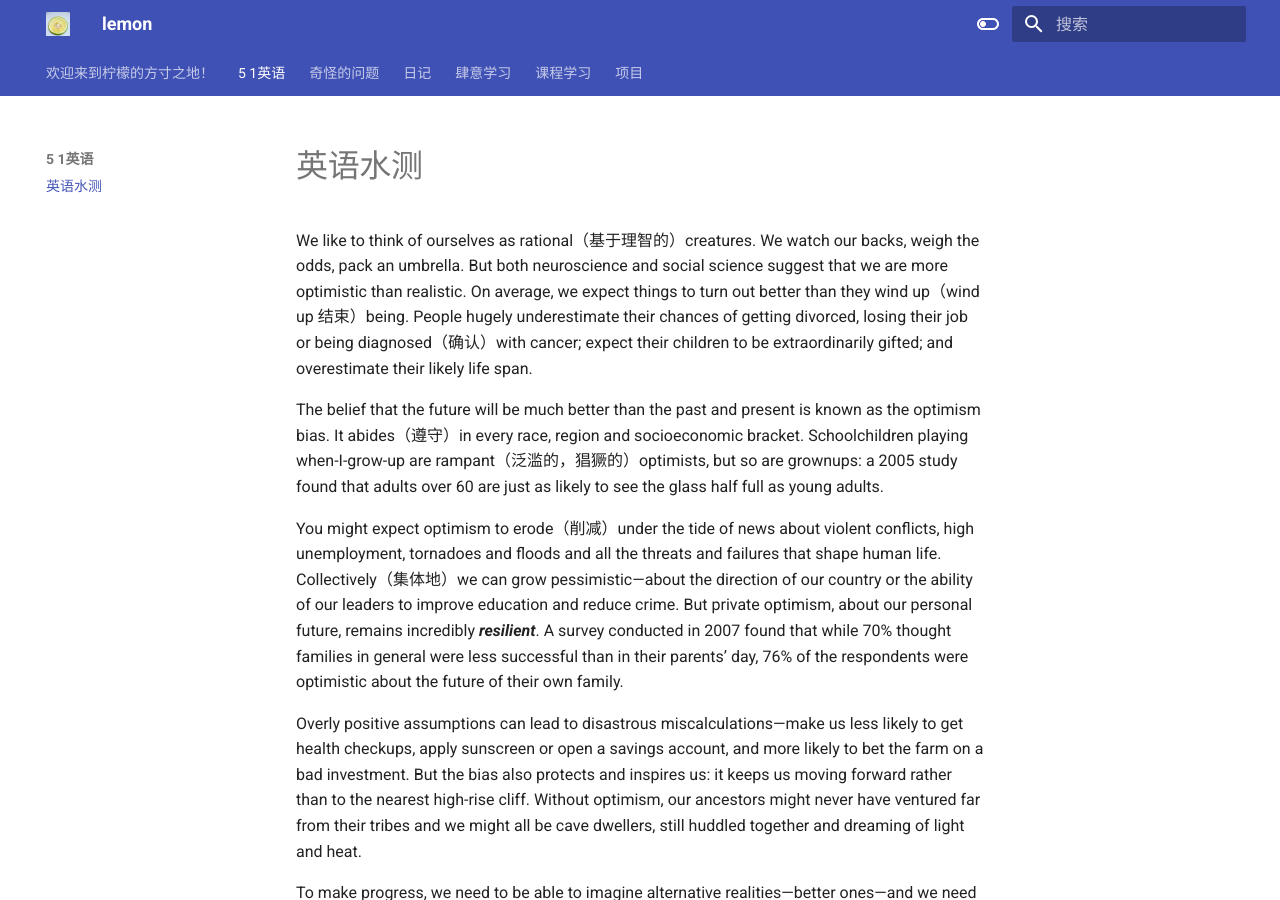
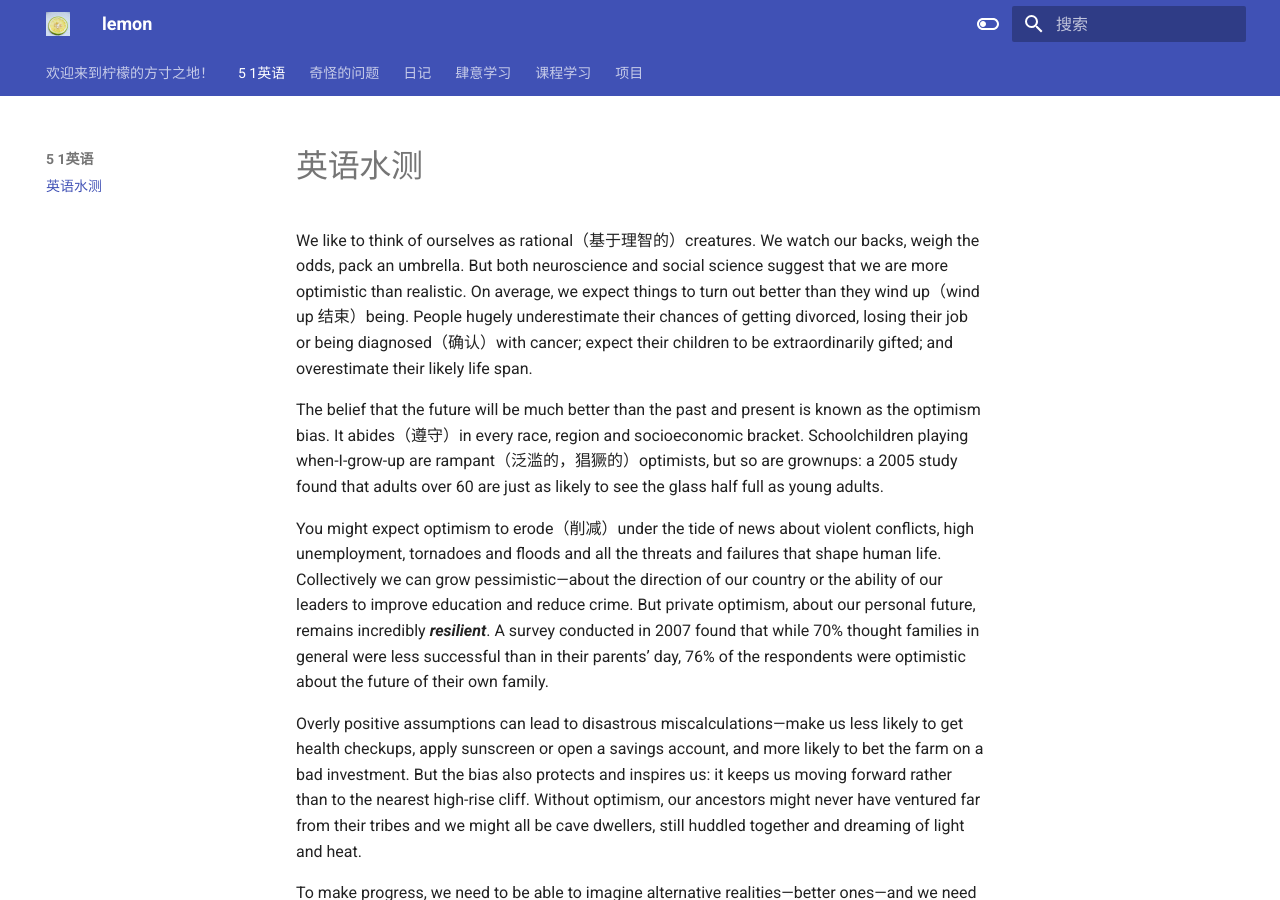
Before and after one commit to Apostle-lemon/Apostle-lemon.github.io, an MkDocs documentation site: the page built from docs/5_1英语/英语水测.md, in a window 1280 px wide and 900 px high. Built offline with MkDocs 1.6.1 and Material for MkDocs 9.7.7, drawn with Linux system fonts in a browser that asks for light colours.

Commit message:
vault backup: 2022-10-29 23:08:29
Affected files:
docs/5_1英语/英语水测.md

```diff
--- a/docs/5_1英语/英语水测.md
+++ b/docs/5_1英语/英语水测.md
@@ -4,7 +4,7 @@
 
 The belief that the future will be much better than the past and present is known as the optimism bias. It abides（遵守）in every race, region and socioeconomic bracket. Schoolchildren playing when-I-grow-up are rampant（泛滥的，猖獗的）optimists, but so are grownups: a 2005 study found that adults over 60 are just as likely to see the glass half full as young adults.
 
-You might expect optimism to erode（削减）under the tide of news about violent conflicts, high unemployment, tornadoes and floods and all the threats and failures that shape human life. Collectively（集体地）we can grow pessimistic—about the direction of our country or the ability of our leaders to improve education and reduce crime. But private optimism, about our personal future, remains incredibly **_resilient_**. A survey conducted in 2007 found that while 70% thought families in general were less successful than in their parents’ day, 76% of the respondents were optimistic about the future of their own family.
+You might expect optimism to erode（削减）under the tide of news about violent conflicts, high unemployment, tornadoes and floods and all the threats and failures that shape human life. Collectively we can grow pessimistic—about the direction of our country or the ability of our leaders to improve education and reduce crime. But private optimism, about our personal future, remains incredibly **_resilient_**. A survey conducted in 2007 found that while 70% thought families in general were less successful than in their parents’ day, 76% of the respondents were optimistic about the future of their own family.
 
 Overly positive assumptions can lead to disastrous miscalculations—make us less likely to get health checkups, apply sunscreen or open a savings account, and more likely to bet the farm on a bad investment. But the bias also protects and inspires us: it keeps us moving forward rather than to the nearest high-rise cliff. Without optimism, our ancestors might never have ventured far from their tribes and we might all be cave dwellers, still huddled together and dreaming of light and heat.
 
```
